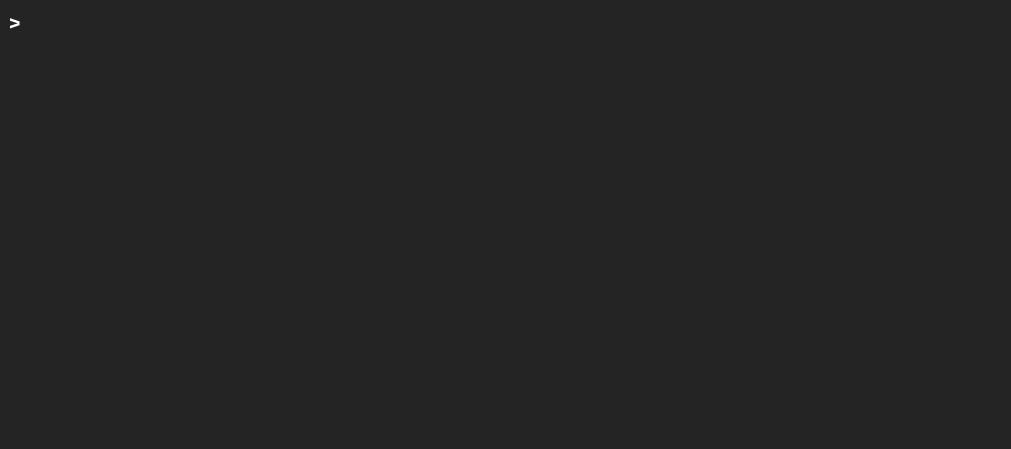
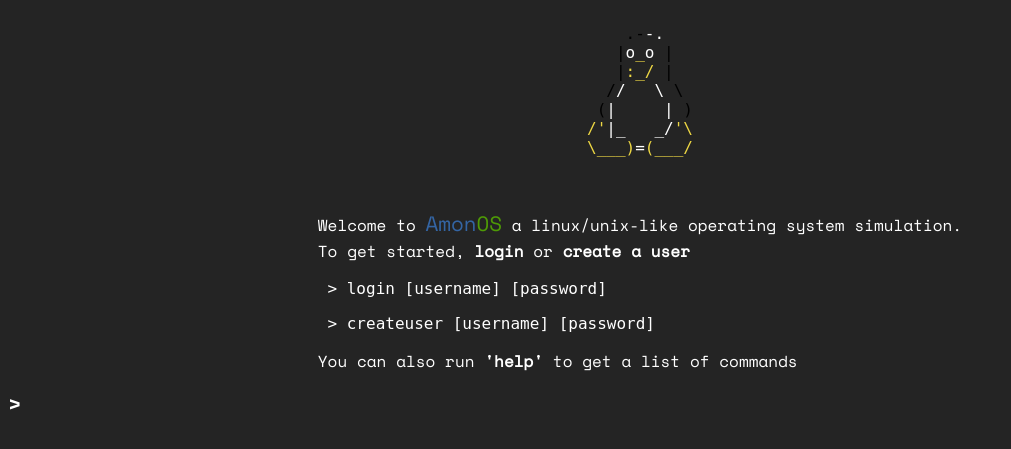
Before and after one commit to 064xp/amonOS, a Flask app: page / in a window 1280 px wide. Before the commit the part shown is almost empty. Shown: the top 449 px of the page, without its empty margins (0-1011 px from the left). Run offline with Flask 2, Linux system fonts and the light colour scheme.

Commit message:
Mensaje de bienvenida en el sitio web

```diff
--- a/server/static/css/styles.css
+++ b/server/static/css/styles.css
@@ -11,6 +11,13 @@ body {
 .container {
   height: 95vh;
   overflow-y: scroll;
+}
+
+.welcome-message {
+  font-size: 1rem;
+  display: flex;
+  flex-direction: column;
+  align-items: center;
 }
 
 .prompt-container {
--- a/server/templates/index.html
+++ b/server/templates/index.html
@@ -17,7 +17,33 @@
   </head>
   <body>
     <section class="container">
-      <div id="output-box"></div>
+      <div id="output-box">
+        <div class="welcome-message">
+          <pre style="color: black;">
+    .-<span style='color:white'>-.</span>
+   |<span style='color:white'>o<span style='color:#edd744'>_</span>o </span>|
+   |<span style='color:#edd744'>:_/</span> |
+  /<span style='color:white'>/   \</span> \
+ (<span style='color:white'>|     |</span> )
+<span style='color:#edd744'>/'</span><span style='color:white'>|_   _/</span><span style='color:#edd744'>'\</span>
+<span style='color:#edd744'>\___)<span style='color:white'>=</span>(___/</span>
+          </pre>
+          <div>
+            <p>
+              Welcome to
+              <span style="color: #3465a4; font-size: 1.3rem;"
+                >Amon<span style="color: #4e9a06">OS</span></span
+              >
+              a linux/unix-like operating system simulation.
+              <br />
+              To get started, <b>login</b> or <b>create a user</b>
+            </p>
+            <pre> > login [username] [password]</pre>
+            <pre> > createuser [username] [password]</pre>
+            <p>You can also run <b>'help'</b> to get a list of commands</p>
+          </div>
+        </div>
+      </div>
       <div class="prompt-container">
         <p class="prompt-text unauthenticated-prompt">
           <span class="prompt-sym">></span>
```
